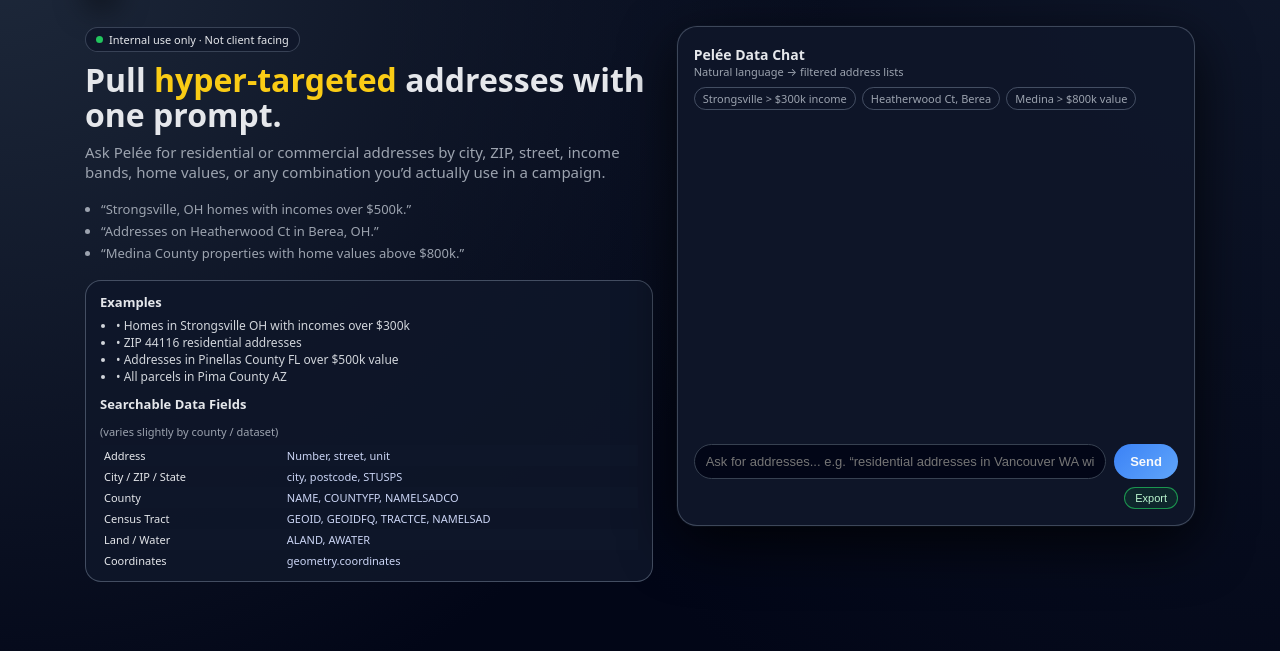
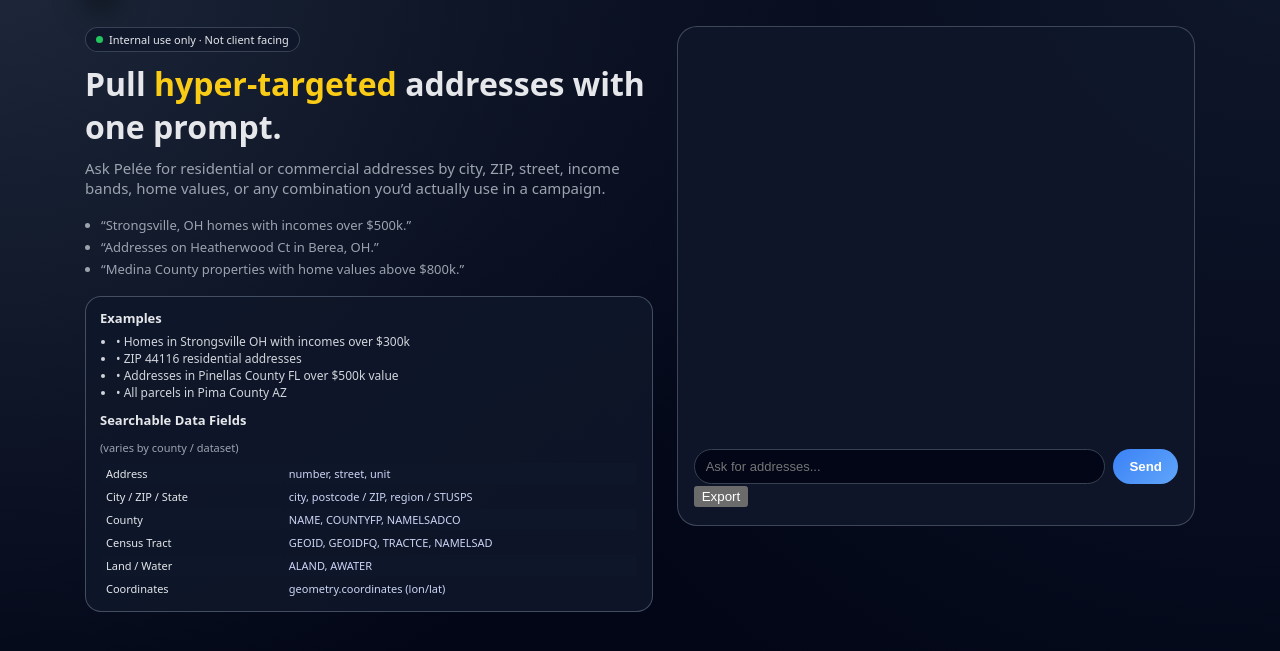
Before and after one commit to ccjackb22/Pelee.Residential, a Flask app: page / in a window 1280 px wide. Shown: the part 67-718 px from the top of the page. Run offline with Flask 3, Linux system fonts and the light colour scheme; the visitor is signed in with stand-in values (Sample User, id 1).

Commit message:
Update index.html

```diff
--- a/templates/index.html
+++ b/templates/index.html
@@ -3,13 +3,10 @@
 <head>
     <meta charset="UTF-8">
     <title>Pelée AI – Data Tool</title>
+
     <style>
-        :root {
-            color-scheme: dark;
-        }
-        * {
-            box-sizing: border-box;
-        }
+        :root { color-scheme: dark; }
+        * { box-sizing: border-box; }
         body {
             margin: 0;
             min-height: 100vh;
@@ -27,7 +24,6 @@
         header {
             display: flex;
             align-items: center;
-            justify-content: space-between;
             gap: 16px;
             margin-bottom: 26px;
         }
@@ -49,10 +45,7 @@
             color: #020617;
             box-shadow: 0 10px 30px rgba(0,0,0,0.6);
         }
-        .brand-text {
-            display: flex;
-            flex-direction: column;
-        }
+        .brand-text { display: flex; flex-direction: column; }
         .brand-name {
             font-weight: 600;
             letter-spacing: 0.16em;
@@ -68,50 +61,25 @@
             grid-template-columns: minmax(0, 1.15fr) minmax(0, 1.05fr);
             gap: 24px;
         }
-        @media (max-width: 900px) {
-            .hero {
-                grid-template-columns: minmax(0, 1fr);
-            }
-        }
-        .hero-copy h1 {
-            font-size: 32px;
-            line-height: 1.1;
-            margin: 10px 0 10px;
-        }
-        .hero-copy h1 span {
-            color: #facc15;
-        }
-        .hero-copy p {
-            margin: 0 0 18px;
-            color: #9ca3af;
-            font-size: 15px;
-        }
+        @media (max-width: 900px) { .hero { grid-template-columns: minmax(0, 1fr); } }
+
+        .hero-copy h1 { font-size: 32px; margin: 10px 0; }
+        .hero-copy h1 span { color: #facc15; }
+        .hero-copy p { margin: 0 0 18px; color: #9ca3af; font-size: 15px; }
+
         .pill {
-            display: inline-flex;
-            align-items: center;
-            gap: 6px;
-            padding: 4px 10px;
-            border-radius: 999px;
-            font-size: 11px;
+            display: inline-flex; align-items: center; gap: 6px;
+            padding: 4px 10px; border-radius: 999px;
             background: rgba(15,23,42,0.8);
             border: 1px solid rgba(148,163,184,0.3);
-            color: #e5e7eb;
+            font-size: 11px; color: #e5e7eb;
         }
         .pill-dot {
-            width: 7px;
-            height: 7px;
-            border-radius: 999px;
+            width: 7px; height: 7px; border-radius: 999px;
             background: #22c55e;
         }
-        .hero-bullets {
-            font-size: 13px;
-            color: #9ca3af;
-            margin: 0 0 18px;
-            padding-left: 16px;
-        }
-        .hero-bullets li {
-            margin-bottom: 4px;
-        }
+        .hero-bullets { font-size: 13px; color: #9ca3af; margin: 0 0 18px; padding-left: 16px; }
+        .hero-bullets li { margin-bottom: 4px; }
 
         .left-card {
             margin-top: 10px;
@@ -120,14 +88,8 @@
             padding: 12px 14px 10px;
             border: 1px solid rgba(148,163,184,0.4);
         }
-        .left-card h3 {
-            font-size: 13px;
-            margin: 0 0 6px;
-        }
-        .left-card small {
-            color: #9ca3af;
-            font-size: 11px;
-        }
+        .left-card h3 { font-size: 13px; margin: 0 0 6px; }
+        .left-card small { color: #9ca3af; font-size: 11px; }
         .examples-list {
             margin: 4px 0 10px;
             padding-left: 16px;
@@ -135,176 +97,58 @@
             color: #d1d5db;
         }
 
-        /* Searchable fields table */
-        .fields-table {
-            width: 100%;
-            border-collapse: collapse;
-            margin-top: 4px;
-            font-size: 11px;
-            color: #cbd5f5;
-        }
-        .fields-table td {
-            padding: 3px 4px;
-            vertical-align: top;
-        }
-        .fields-table tr:nth-child(odd) {
-            background: rgba(15,23,42,0.9);
-        }
-        .fields-table-label {
-            width: 34%;
-            color: #e5e7eb;
-            font-weight: 500;
-        }
+        .fields-table { width: 100%; margin-top: 4px; font-size: 11px; color: #cbd5f5; }
+        .fields-table td { padding: 3px 4px; vertical-align: top; }
+        .fields-table tr:nth-child(odd) { background: rgba(15,23,42,0.9); }
+        .fields-table-label { width: 34%; color: #e5e7eb; font-weight: 500; }
 
-        /* Chat card */
+        /* CHAT CARD */
         .chat-card {
             background: rgba(15,23,42,0.95);
             border-radius: 20px;
-            padding: 18px 16px 16px;
+            padding: 18px 16px;
             border: 1px solid rgba(148,163,184,0.35);
-            box-shadow:
-                0 18px 55px rgba(0,0,0,0.75),
-                0 0 0 1px rgba(15,23,42,0.9);
-            display: flex;
-            flex-direction: column;
             height: 500px;
-        }
-        .chat-header {
-            display: flex;
-            align-items: center;
-            justify-content: space-between;
-            margin-bottom: 8px;
-        }
-        .chat-title {
-            font-size: 14px;
-            font-weight: 600;
-        }
-        .chat-sub {
-            font-size: 11px;
-            color: #9ca3af;
-        }
-        .chip-row {
-            display: flex;
-            flex-wrap: wrap;
-            gap: 6px;
-            margin-bottom: 8px;
-        }
-        .chip {
-            font-size: 11px;
-            padding: 3px 8px;
-            border-radius: 999px;
-            border: 1px solid rgba(148,163,184,0.4);
-            color: #9ca3af;
-            cursor: pointer;
-        }
-        .chip:hover {
-            border-color: #facc15;
-            color: #facc15;
+            display: flex; flex-direction: column;
         }
         #chatbox {
-            flex: 1;
-            overflow-y: auto;
+            flex: 1; overflow-y: auto;
             padding: 8px 2px 4px;
             font-size: 13px;
         }
-        .msg {
-            margin-bottom: 10px;
-            line-height: 1.4;
-        }
-        .msg-user {
-            text-align: right;
-        }
-        .bubble {
-            display: inline-block;
-            padding: 8px 11px;
-            border-radius: 14px;
-            max-width: 90%;
-            text-align: left;
-        }
-        .bubble-user {
-            background: #1d4ed8;
-            color: #e5e7eb;
-            border-bottom-right-radius: 4px;
-            margin-left: auto;
-        }
-        .bubble-assistant {
-            background: #020617;
-            border: 1px solid rgba(55,65,81,0.9);
-            border-bottom-left-radius: 4px;
-        }
-        .bubble-assistant strong {
-            color: #facc15;
-        }
-        .result-item {
-            margin-top: 4px;
-            padding-top: 4px;
-            border-top: 1px dashed rgba(55,65,81,0.9);
-            font-size: 12px;
-            color: #e5e7eb;
-        }
-        .result-item small {
-            color: #9ca3af;
-        }
-        .input-row {
-            margin-top: 6px;
-            display: flex;
-            gap: 8px;
-        }
+        .input-row { margin-top: 6px; display: flex; gap: 8px; }
         #userInput {
-            flex: 1;
-            padding: 9px 11px;
-            border-radius: 999px;
-            border: 1px solid #374151;
-            background: #020617;
-            color: #e5e7eb;
-            font-size: 13px;
+            flex: 1; padding: 9px 11px; border-radius: 999px;
+            background: #020617; border: 1px solid #374151;
+            color: #e5e7eb; font-size: 13px;
         }
         #userInput:focus {
-            outline: none;
-            border-color: #3b82f6;
+            outline: none; border-color: #3b82f6;
             box-shadow: 0 0 0 1px #3b82f6;
         }
         #sendBtn {
-            padding: 0 16px;
-            border-radius: 999px;
-            border: none;
+            padding: 0 16px; border-radius: 999px;
             background: linear-gradient(135deg, #3b82f6, #60a5fa);
-            color: #f9fafb;
-            font-weight: 600;
-            font-size: 13px;
-            cursor: pointer;
-            white-space: nowrap;
+            border: none; color: white;
+            font-weight: 600; cursor: pointer;
         }
-        #sendBtn:hover {
-            filter: brightness(1.05);
-        }
-        .status-row {
-            display: flex;
-            align-items: center;
-            justify-content: space-between;
+
+        /* LOADING BAR */
+        #loadingBar {
+            width: 0%;
+            height: 4px;
+            background: #3b82f6;
+            border-radius: 4px;
+            transition: width 0.3s ease;
             margin-top: 6px;
-        }
-        .status {
-            font-size: 11px;
-            color: #9ca3af;
-            min-height: 14px;
-        }
-        #exportBtn {
-            font-size: 11px;
-            padding: 4px 10px;
-            border-radius: 999px;
-            border: 1px solid rgba(34,197,94,0.7);
-            background: rgba(22,163,74,0.12);
-            color: #bbf7d0;
-            cursor: pointer;
-        }
-        #exportBtn:hover {
-            background: rgba(22,163,74,0.2);
         }
     </style>
 </head>
+
 <body>
 <div class="page">
+
+    <!-- HEADER -->
     <header>
         <div class="brand">
             <div class="brand-logo">P</div>
@@ -315,18 +159,19 @@
         </div>
     </header>
 
+    <!-- GRID -->
     <section class="hero">
+
         <!-- LEFT SIDE -->
         <div class="hero-copy">
-            <div class="pill">
-                <span class="pill-dot"></span>
-                Internal use only · Not client facing
-            </div>
+            <div class="pill"><span class="pill-dot"></span> Internal use only · Not client facing</div>
+
             <h1>Pull <span>hyper-targeted</span> addresses with one prompt.</h1>
             <p>
                 Ask Pelée for residential or commercial addresses by city, ZIP, street,
                 income bands, home values, or any combination you’d actually use in a campaign.
             </p>
+
             <ul class="hero-bullets">
                 <li>“Strongsville, OH homes with incomes over $500k.”</li>
                 <li>“Addresses on Heatherwood Ct in Berea, OH.”</li>
@@ -343,101 +188,90 @@
                 </ul>
 
                 <h3>Searchable Data Fields</h3>
-                <small>(varies slightly by county / dataset)</small>
+                <small>(varies by county / dataset)</small>
+
                 <table class="fields-table">
                     <tbody>
-                    <tr>
-                        <td class="fields-table-label">Address</td>
-                        <td>Number, street, unit</td>
-                    </tr>
-                    <tr>
-                        <td class="fields-table-label">City / ZIP / State</td>
-                        <td>city, postcode, STUSPS</td>
-                    </tr>
-                    <tr>
-                        <td class="fields-table-label">County</td>
-                        <td>NAME, COUNTYFP, NAMELSADCO</td>
-                    </tr>
-                    <tr>
-                        <td class="fields-table-label">Census Tract</td>
-                        <td>GEOID, GEOIDFQ, TRACTCE, NAMELSAD</td>
-                    </tr>
-                    <tr>
-                        <td class="fields-table-label">Land / Water</td>
-                        <td>ALAND, AWATER</td>
-                    </tr>
-                    <tr>
-                        <td class="fields-table-label">Coordinates</td>
-                        <td>geometry.coordinates</td>
-                    </tr>
+                        <tr><td class="fields-table-label">Address</td><td>number, street, unit</td></tr>
+                        <tr><td class="fields-table-label">City / ZIP / State</td><td>city, postcode / ZIP, region / STUSPS</td></tr>
+                        <tr><td class="fields-table-label">County</td><td>NAME, COUNTYFP, NAMELSADCO</td></tr>
+                        <tr><td class="fields-table-label">Census Tract</td><td>GEOID, GEOIDFQ, TRACTCE, NAMELSAD</td></tr>
+                        <tr><td class="fields-table-label">Land / Water</td><td>ALAND, AWATER</td></tr>
+                        <tr><td class="fields-table-label">Coordinates</td><td>geometry.coordinates (lon/lat)</td></tr>
                     </tbody>
                 </table>
             </div>
         </div>
 
-        <!-- RIGHT SIDE -->
+        <!-- RIGHT SIDE — CHAT -->
         <div class="chat-card">
-            <div class="chat-header">
-                <div>
-                    <div class="chat-title">Pelée Data Chat</div>
-                    <div class="chat-sub">Natural language → filtered address lists</div>
-                </div>
+
+            <div id="chatbox"></div>
+
+            <!-- LOADING BAR -->
+            <div id="loadingBar"></div>
+
+            <div class="input-row">
+                <input id="userInput" placeholder="Ask for addresses..." />
+                <button id="sendBtn">Send</button>
             </div>
 
-            <div class="chip-row">
-                <div class="chip">Strongsville > $300k income</div>
-                <div class="chip">Heatherwood Ct, Berea</div>
-                <div class="chip">Medina > $800k value</div>
+            <div class="status-row">
+                <div class="status" id="statusBox"></div>
+                <button id="exportBtn" onclick="window.location='/export'">Export</button>
             </div>
-
-            <div id="chatbox">
-                {% if error %}
-                    <div class="msg">
-                        <div class="bubble bubble-assistant">
-                            <strong>Error:</strong> {{ error }}
-                        </div>
-                    </div>
-                {% endif %}
-
-                {% if results %}
-                    <div class="msg">
-                        <div class="bubble bubble-assistant">
-                            <strong>{{ results|length }} matches found</strong>
-                            {% for r in results %}
-                                <div class="result-item">
-                                    {{ r.properties.number }} {{ r.properties.street }} {{ r.properties.unit }},
-                                    {{ r.properties.city }}, {{ r.properties.postcode }}
-                                    <br>
-                                    <small>Tract: {{ r.properties.GEOID }}</small>
-                                </div>
-                            {% endfor %}
-                        </div>
-                    </div>
-                {% endif %}
-            </div>
-
-            <form action="/search" method="POST">
-                <div class="input-row">
-                    <input
-                        id="userInput"
-                        type="text"
-                        name="query"
-                        placeholder="Ask for addresses... e.g. “residential addresses in Vancouver WA with incomes over $100k”"
-                        required
-                    >
-                    <button id="sendBtn">Send</button>
-                </div>
-            </form>
-
-            <div class="status-row">
-                <div class="status"></div>
-                <form action="/export" method="GET">
-                    <button id="exportBtn">Export</button>
-                </form>
-            </div>
-
         </div>
     </section>
 </div>
+
+<script>
+const sendBtn = document.getElementById("sendBtn");
+const userInput = document.getElementById("userInput");
+const chatbox  = document.getElementById("chatbox");
+const loadingBar = document.getElementById("loadingBar");
+const statusBox = document.getElementById("statusBox");
+
+async function sendMessage() {
+    const text = userInput.value.trim();
+    if (!text) return;
+
+    chatbox.innerHTML += `<div class="msg msg-user"><div class="bubble bubble-user">${text}</div></div>`;
+    userInput.value = "";
+
+    // start loading
+    loadingBar.style.width = "20%";
+
+    const res = await fetch("/chat", {
+        method: "POST",
+        headers: {"Content-Type": "application/json"},
+        body: JSON.stringify({ query: text })
+    });
+
+    loadingBar.style.width = "60%";
+
+    const data = await res.json();
+    loadingBar.style.width = "100%";
+
+    if (data.error) {
+        chatbox.innerHTML += `
+            <div class="msg">
+                <div class="bubble bubble-assistant"><strong>Error:</strong> ${data.error}</div>
+            </div>`;
+        loadingBar.style.width = "0%";
+        return;
+    }
+
+    chatbox.innerHTML += `
+        <div class="msg">
+            <div class="bubble bubble-assistant">${data.message || "Done."}</div>
+        </div>`;
+
+    loadingBar.style.width = "0%";
+}
+
+sendBtn.onclick = sendMessage;
+userInput.addEventListener("keydown", e => { if (e.key === "Enter") sendMessage(); });
+</script>
+
 </body>
 </html>
```
